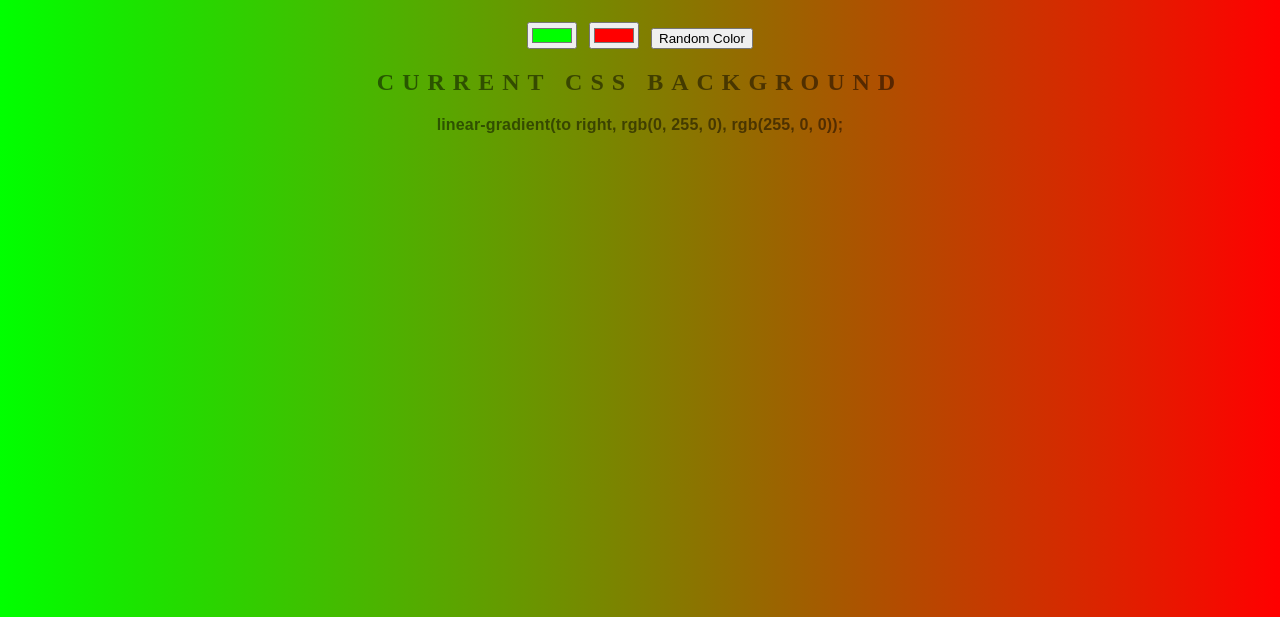
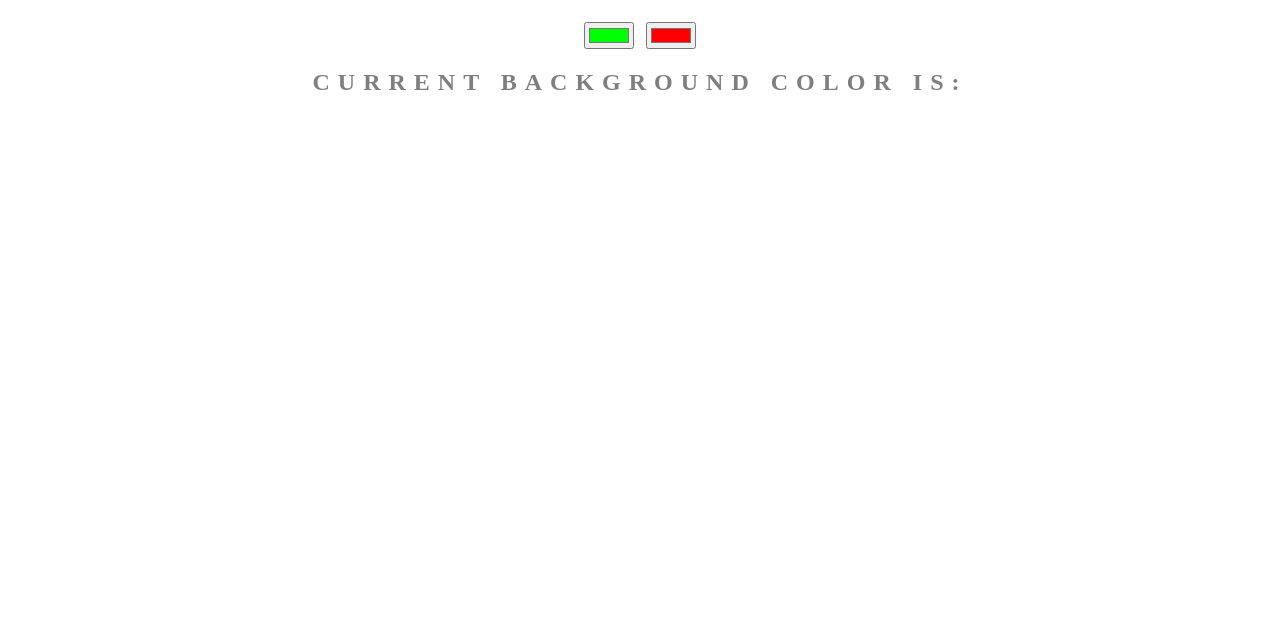
Before and after one commit to plyus1313/plyus1313.github.io, a plain HTML site: page background-generator/index.html in a window 1280 px wide. Shown: the part 183-800 px from the top of the page. Drawn offline with Linux system fonts and the light colour scheme.

Commit message:
Update index.html

```diff
--- a/background-generator/index.html
+++ b/background-generator/index.html
@@ -9,10 +9,8 @@
       <h1>Background Generator</h1>
       <input class="color1" type="color" name="color1" value="#00ff00">
       <input class="color2" type="color" name="color2" value="#ff0000">
-      <button onclick="getRandomColor()">Random Color</button>
-      <!-- <script src="https://ajax.googleapis.com/ajax/libs/jquery/2.1.1/jquery.min.js"></script> -->
-      <h2>Current CSS background</h2>
+      <h2>Current background color is:</h2>
       <h3></h3>
-      <script type="text/javascript" src="script.js"></script>
+      <script type="text/javascript" src="bundle.js"></script>
   </body>
 </html>
```
